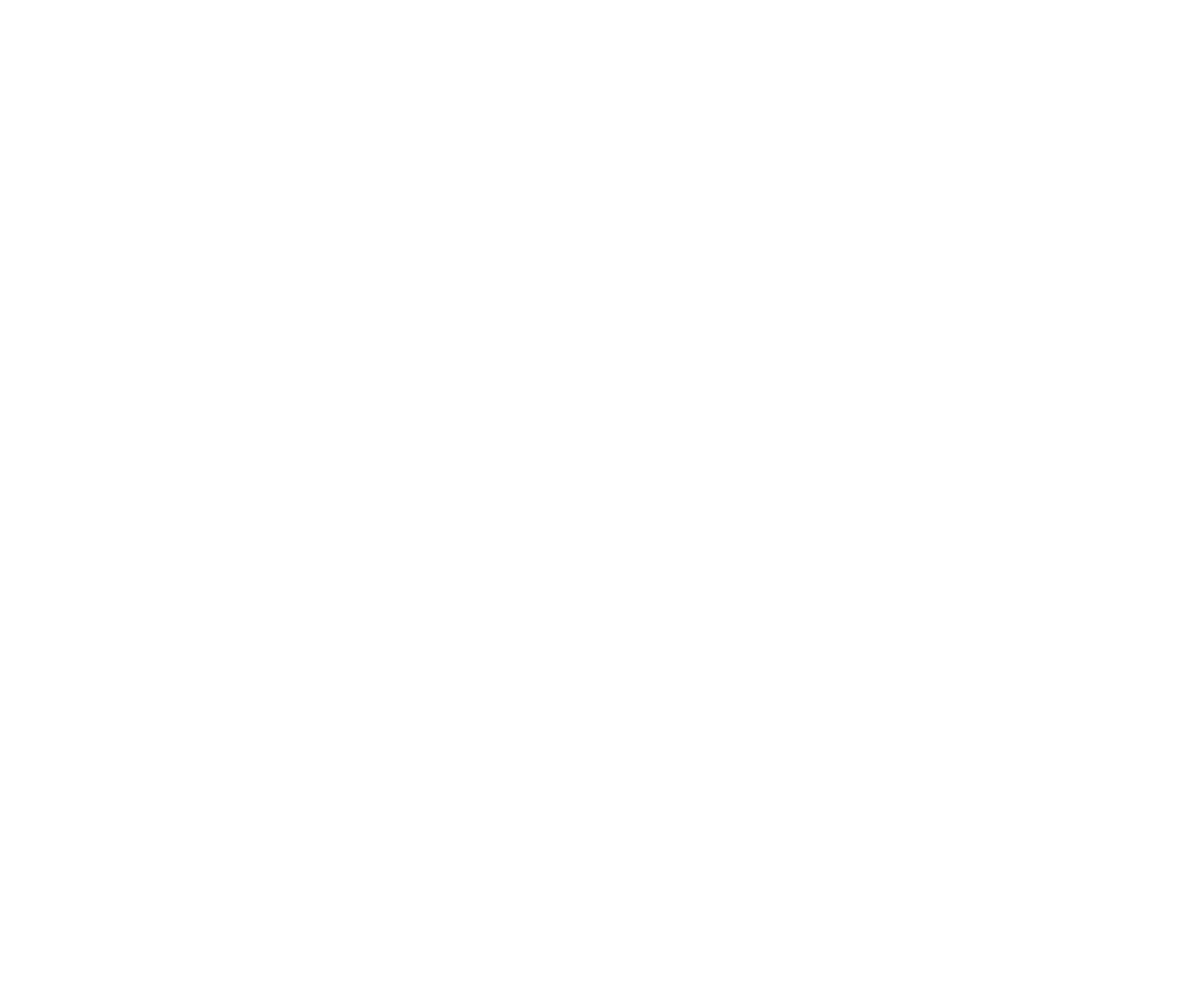
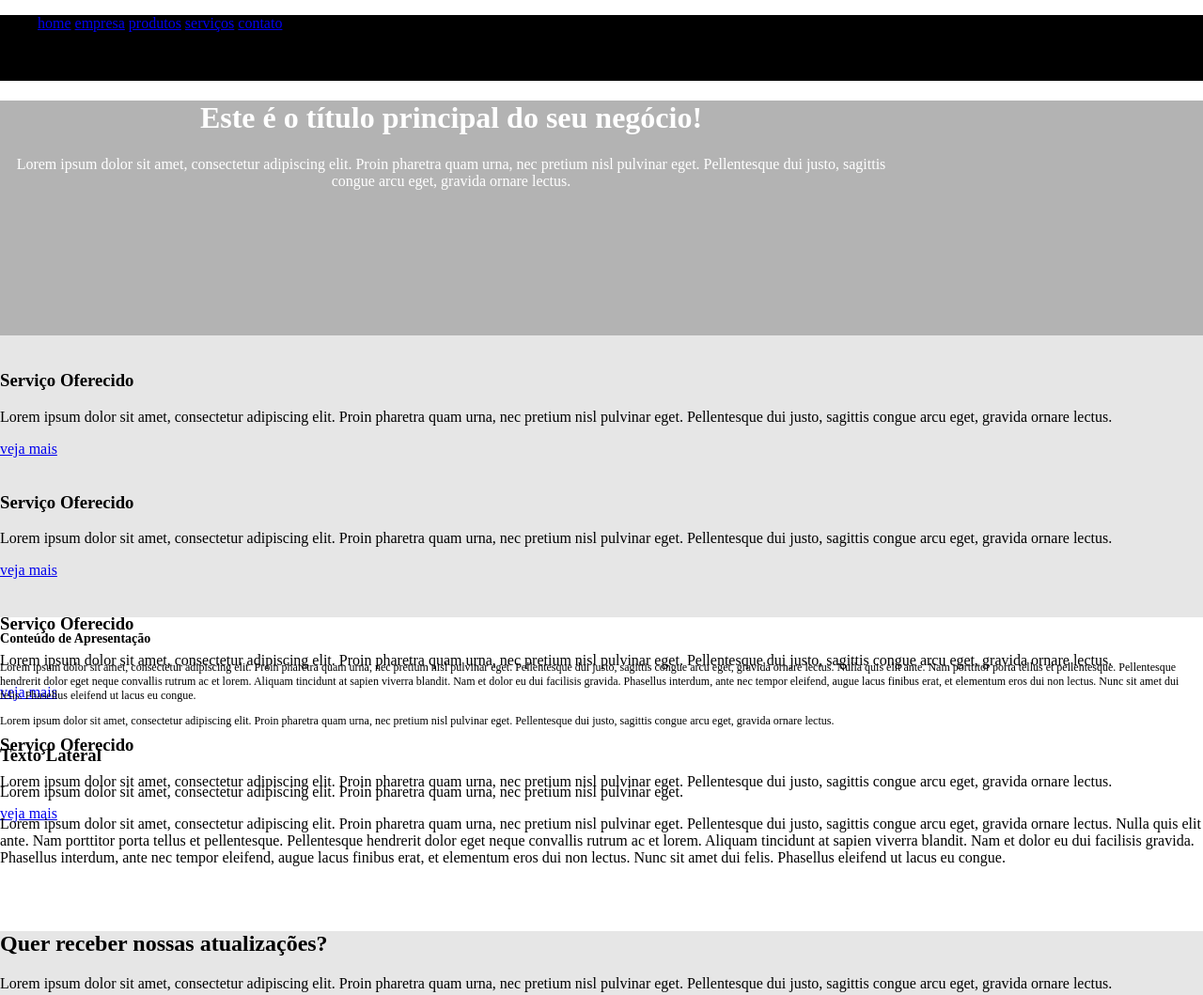
Before and after one commit to johnnyjns/teste_cwi_frontend, a plain HTML site: page Johnny Jefferson Nascimento Souto/Exercicio02/index.html in a window 1280 px wide. Shown: the top 1059 px of the page at 94% size. Before the commit the page ends 800 px from the top, so only its background shows below. Drawn offline with nearby package versions, Linux system fonts and the light colour scheme.

Commit message:
criação da pagina

```diff
--- a/Johnny Jefferson Nascimento Souto/Exercicio02/css/estilos.css
+++ b/Johnny Jefferson Nascimento Souto/Exercicio02/css/estilos.css
@@ -0,0 +1,65 @@
+html, body{
+  margin: 0px;
+  padding: 0px;
+  border: 0px;
+  /*vertical-align: baseline;*/
+}
+body{
+  width: 100%;
+  background-color: #fff;
+  color: #000;
+  /*line-height: 1;*/
+}
+#header{
+  height: 70px;
+  background-color: #000;
+  color: #fff;
+}
+.cabecalho{
+
+  margin: 0 auto;
+}
+.cabecalho ul{
+
+}
+.cabecalho ul li{
+  list-style: none;
+  display: inline;
+}
+.cabecalho ul li a{
+
+}
+#content{
+  background-color: #fff;
+}
+#banner{
+  height: 250px;
+  background-color: #b3b3b3;
+}
+.promo{
+  width: 960px;
+  color: #fff;
+  text-align: center;
+}
+.promo h1{
+  font-size: 32px;
+}
+#servicos{
+  height: 300px;
+  background-color: #e6e6e6;
+}
+#empresa{
+  height: 300px;
+}
+#empresa .texto-esquerdo{
+  font-size: 12px;
+}
+#newsletter{
+  height: 300px;
+  background-color: #e6e6e6;
+}
+#footer{
+  height: 150px;
+  background-color: #000;
+  color: #fff;
+}
--- a/Johnny Jefferson Nascimento Souto/Exercicio02/index.html
+++ b/Johnny Jefferson Nascimento Souto/Exercicio02/index.html
@@ -8,6 +8,76 @@
     <title>Titulo da Empresa</title>
   </head>
   <body>
-
+    <div id="header">
+      <div class="cabecalho">
+        <ul>
+          <li><a href="#">home</a></li>
+          <li><a href="#">empresa</a></li>
+          <li><a href="#">produtos</a></li>
+          <li><a href="#">serviços</a></li>
+          <li><a href="#">contato</a></li>
+        </ul>
+      </div>
+    </div>
+    <div class="content">
+      <div id="banner">
+        <div class="promo">
+          <h1>Este é o título principal do seu negócio!</h1>
+          <p>Lorem ipsum dolor sit amet, consectetur adipiscing elit. Proin pharetra quam urna, nec pretium nisl pulvinar eget. Pellentesque dui justo, sagittis congue arcu eget, gravida ornare lectus.</p>
+        </div>
+      </div>
+      <div id="servicos">
+        <div>
+          <img src="" alt="">
+          <h3>Serviço Oferecido</h3>
+          <p>Lorem ipsum dolor sit amet, consectetur adipiscing elit. Proin pharetra quam urna, nec pretium nisl pulvinar eget. Pellentesque dui justo, sagittis congue arcu eget, gravida ornare lectus.</p>
+          <a href="#">veja mais</a>
+        </div>
+        <div>
+          <img src="" alt="">
+          <h3>Serviço Oferecido</h3>
+          <p>Lorem ipsum dolor sit amet, consectetur adipiscing elit. Proin pharetra quam urna, nec pretium nisl pulvinar eget. Pellentesque dui justo, sagittis congue arcu eget, gravida ornare lectus.</p>
+          <a href="#">veja mais</a>
+        </div>
+        <div>
+          <img src="" alt="">
+          <h3>Serviço Oferecido</h3>
+          <p>Lorem ipsum dolor sit amet, consectetur adipiscing elit. Proin pharetra quam urna, nec pretium nisl pulvinar eget. Pellentesque dui justo, sagittis congue arcu eget, gravida ornare lectus.</p>
+          <a href="#">veja mais</a>
+        </div>
+        <div>
+          <img src="" alt="">
+          <h3>Serviço Oferecido</h3>
+          <p>Lorem ipsum dolor sit amet, consectetur adipiscing elit. Proin pharetra quam urna, nec pretium nisl pulvinar eget. Pellentesque dui justo, sagittis congue arcu eget, gravida ornare lectus.</p>
+          <a href="#">veja mais</a>
+        </div>
+      </div>
+      <div id="empresa">
+        <div class="texto-esquerdo">
+          <h3>Conteúdo de Apresentação</h3>
+          <p>Lorem ipsum dolor sit amet, consectetur adipiscing elit. Proin pharetra quam urna, nec pretium nisl pulvinar eget. Pellentesque dui justo, sagittis congue arcu eget, gravida ornare lectus. Nulla quis elit ante. Nam porttitor porta tellus et pellentesque. Pellentesque hendrerit dolor eget neque convallis rutrum ac et lorem. Aliquam tincidunt at sapien viverra blandit. Nam et dolor eu dui facilisis gravida. Phasellus interdum, ante nec tempor eleifend, augue lacus finibus erat, et elementum eros dui non lectus. Nunc sit amet dui felis. Phasellus eleifend ut lacus eu congue.</p>
+          <p>Lorem ipsum dolor sit amet, consectetur adipiscing elit. Proin pharetra quam urna, nec pretium nisl pulvinar eget. Pellentesque dui justo, sagittis congue arcu eget, gravida ornare lectus.</p>
+        </div>
+        <div>
+          <h3>Texto Lateral</h3>
+          <p>Lorem ipsum dolor sit amet, consectetur adipiscing elit. Proin pharetra quam urna, nec pretium nisl pulvinar eget.</p>
+          <p>Lorem ipsum dolor sit amet, consectetur adipiscing elit. Proin pharetra quam urna, nec pretium nisl pulvinar eget. Pellentesque dui justo, sagittis congue arcu eget, gravida ornare lectus. Nulla quis elit ante. Nam porttitor porta tellus et pellentesque. Pellentesque hendrerit dolor eget neque convallis rutrum ac et lorem. Aliquam tincidunt at sapien viverra blandit. Nam et dolor eu dui facilisis gravida. Phasellus interdum, ante nec tempor eleifend, augue lacus finibus erat, et elementum eros dui non lectus. Nunc sit amet dui felis. Phasellus eleifend ut lacus eu congue.</p>
+        </div>
+      </div>
+      <div id="newsletter">
+        <h2>Quer receber nossas atualizações?</h2>
+        <p>Lorem ipsum dolor sit amet, consectetur adipiscing elit. Proin pharetra quam urna, nec pretium nisl pulvinar eget. Pellentesque dui justo, sagittis congue arcu eget, gravida ornare lectus.</p>
+      </div>
+    </div>
+    <div id="footer">
+      <ul>
+        <li><a href="#">home</a></li>
+        <li><a href="#">empresa</a></li>
+        <li><a href="#">produtos</a></li>
+        <li><a href="#">serviços</a></li>
+        <li><a href="#">contato</a></li>
+      </ul>
+      <p>Lorem ipsum dolor sit amet, consectetur adipiscing elit. Proin pharetra quam urna, nec pretium nisl pulvinar eget. Pellentesque dui justo, sagittis congue arcu eget, gravida ornare lectus.</p>
+    </div>
   </body>
 </html>
```
